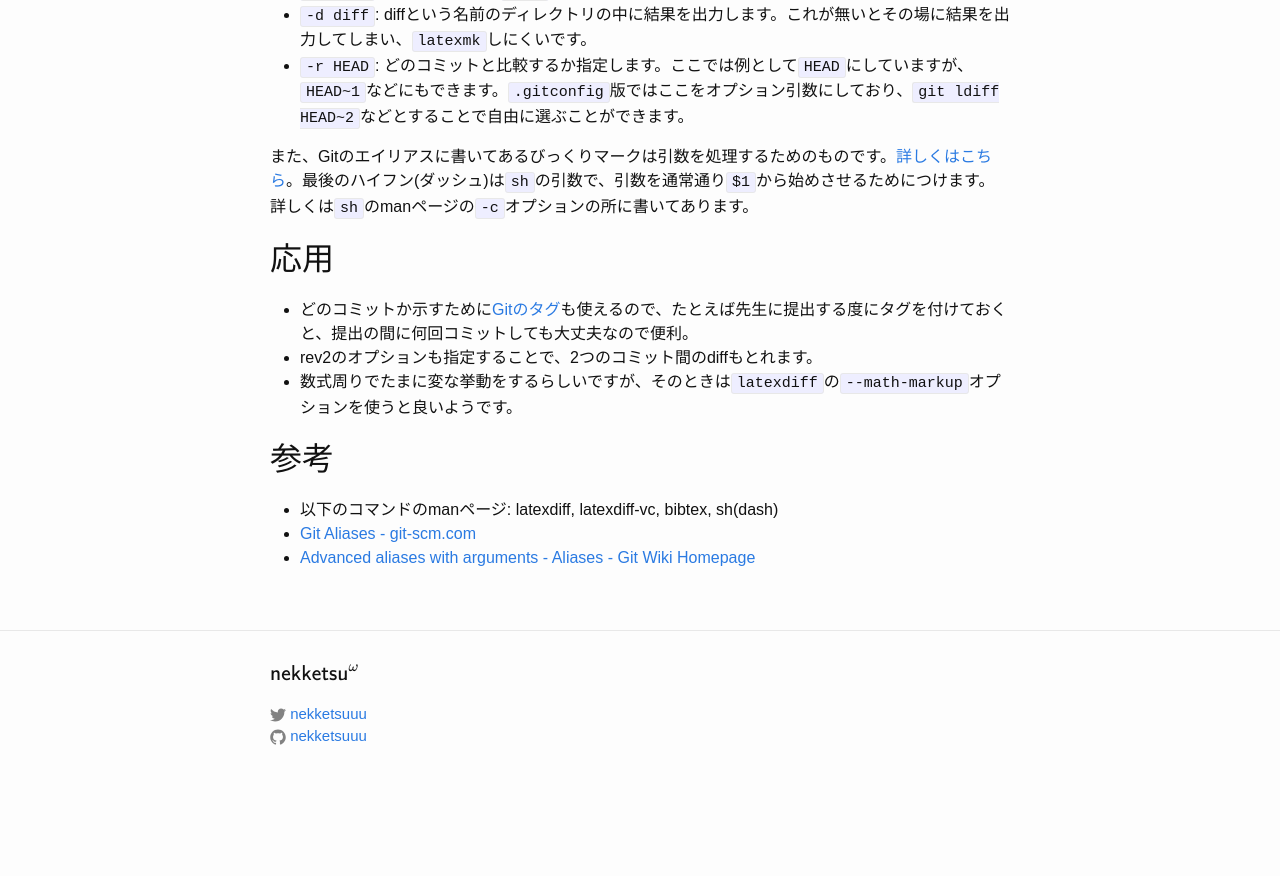
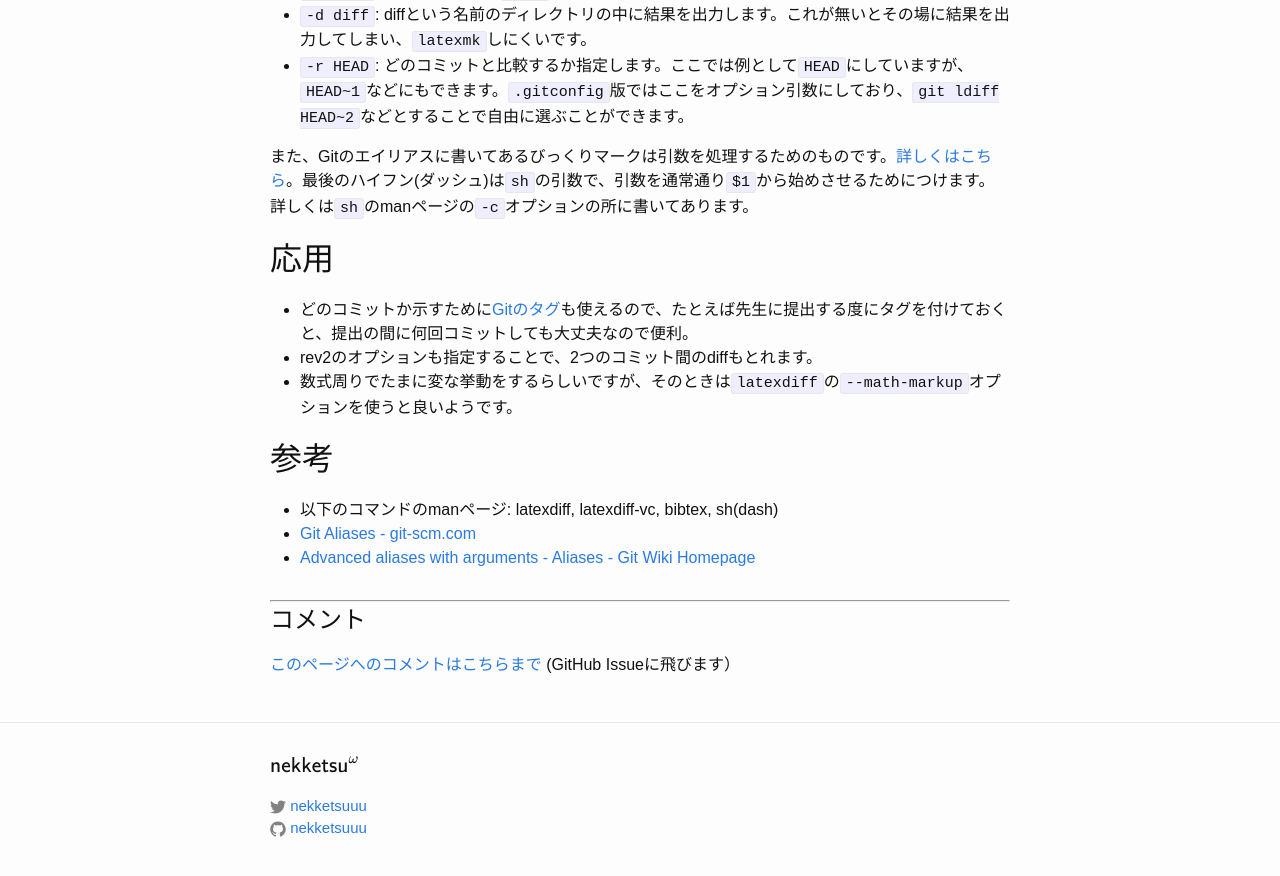
Before and after one commit to nekketsuuu/nekketsuuu.github.io, a Jekyll site: the page built from entries/_posts/2017-01-27-latexdiff-vc.md, in a window 1280 px wide and 900 px high, scrolled down 2880 px. Shown: the top 876 px of the window. Built offline with Jekyll 4.4.1, drawn with Linux system fonts in a browser that asks for light colours; formulas are drawn with MathJax 3; before the commit the page ends 3688 px from its top, so only the background shows below that.

Commit message:
Add a link for a comment page

```diff
--- a/_layouts/entry.html
+++ b/_layouts/entry.html
@@ -12,4 +12,5 @@ layout: default
     {{ content }}
   </div>
 
+  {% if page.issue %}<hr /><div id="entry-comment"><h2>コメント</h2><p><a href="https://github.com/nekketsuuu/nekketsuuu.github.io/issues/{{ page.issue }}">このページへのコメントはこちらまで</a> (GitHub Issueに飛びます）</p></div>{% endif %}
 </article>
```
Also changed, not shown: entries/_posts/2017-01-27-latexdiff-vc.md (+1 -0 lines).
